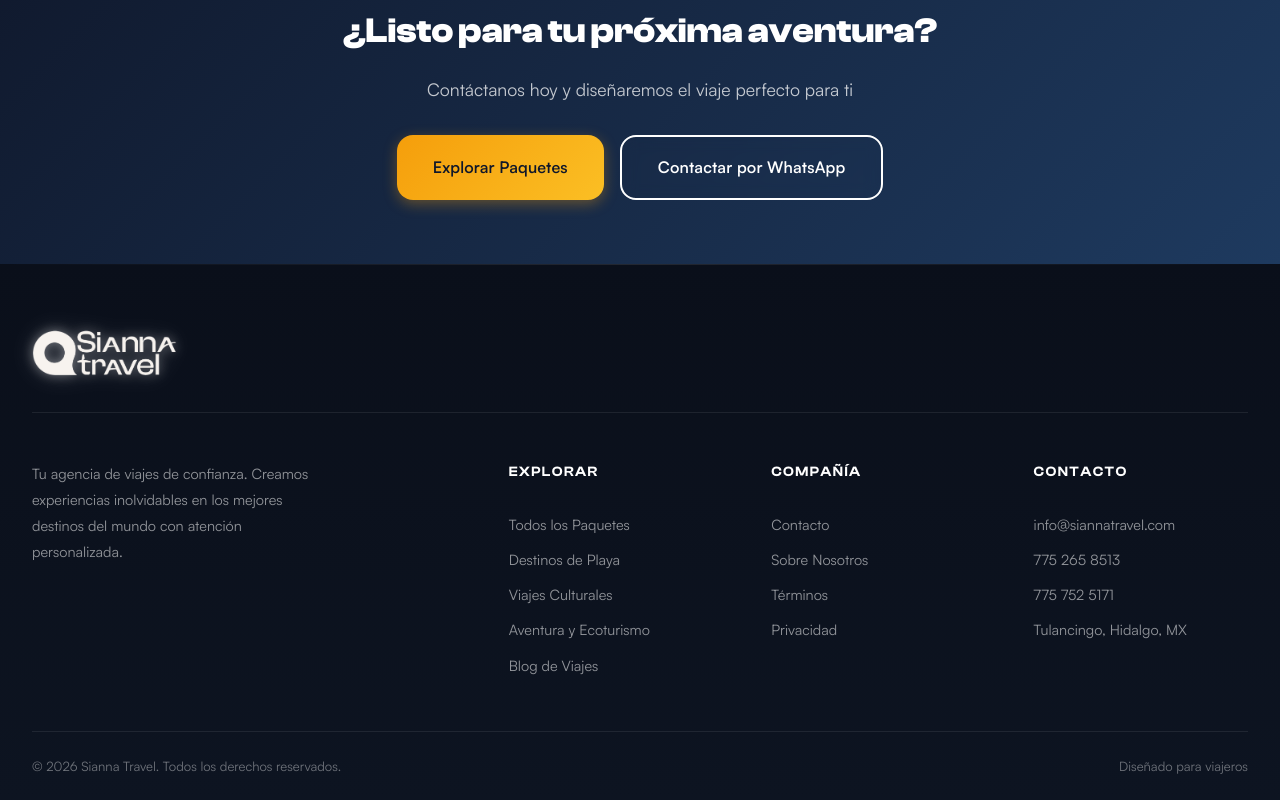
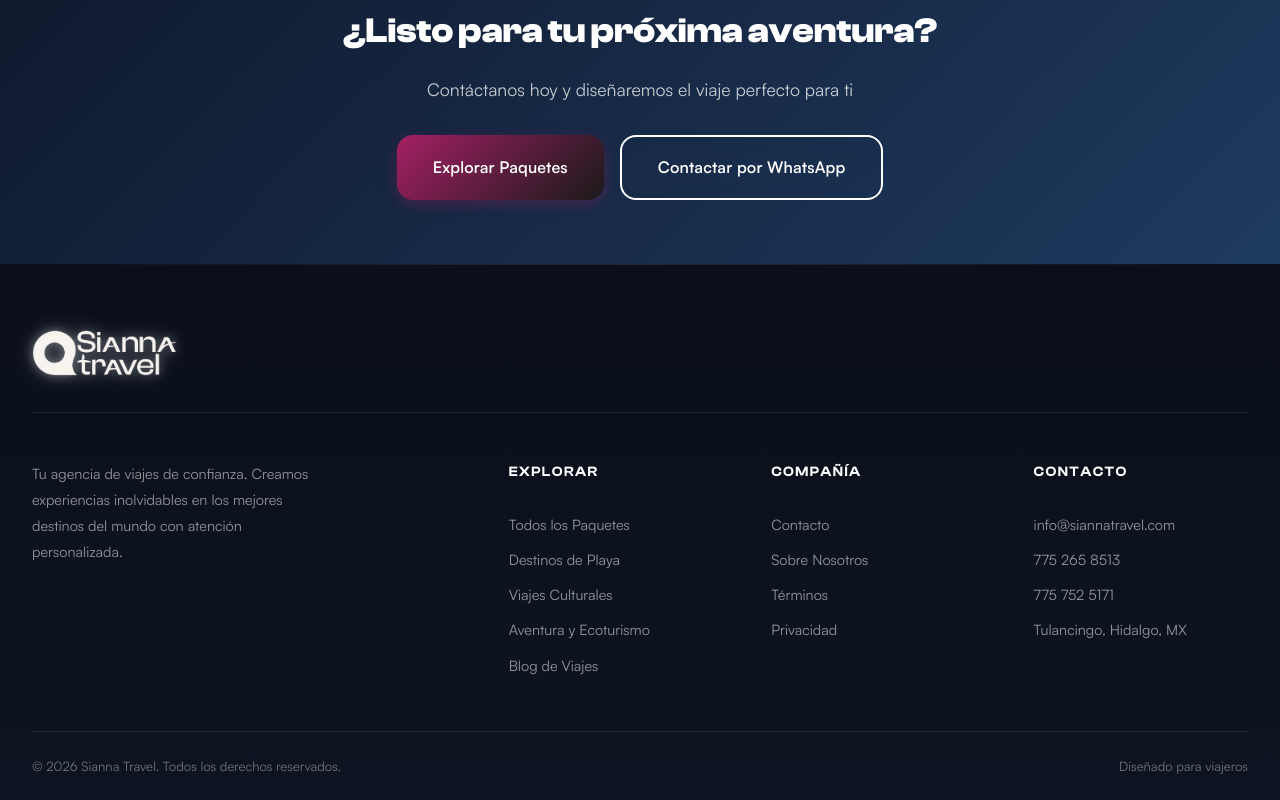
Before and after one commit to siannatravel-hub/SiannaTravel, a React (Vite) app in the folder client/: page / in a window 1280 px wide. Shown: the part 8051-8851 px from the top of the page. Built offline with nearby package versions, Linux system fonts and the light colour scheme; no server answers; the database is empty.

Commit message:
style: btn-secondary gradient #a32064 to black with white text

```diff
--- a/client/src/styles/global.css
+++ b/client/src/styles/global.css
@@ -216,14 +216,15 @@ h1, h2, h3, h4, h5, h6 {
 }
 
 .btn-secondary {
-  background: linear-gradient(135deg, #f59e0b 0%, #fbbf24 100%);
-  color: var(--color-gray-900);
-  box-shadow: 0 4px 14px rgba(245, 158, 11, 0.35);
+  background: linear-gradient(135deg, #a32064 0%, #1a1a1a 100%);
+  color: #fff;
+  box-shadow: 0 4px 14px rgba(163, 32, 100, 0.35);
 }
 
 .btn-secondary:hover {
   transform: translateY(-2px);
-  box-shadow: 0 6px 20px rgba(245, 158, 11, 0.45);
+  box-shadow: 0 6px 20px rgba(163, 32, 100, 0.5);
+  background: linear-gradient(135deg, #b82874 0%, #2a2a2a 100%);
 }
 
 .btn-outline {
```
